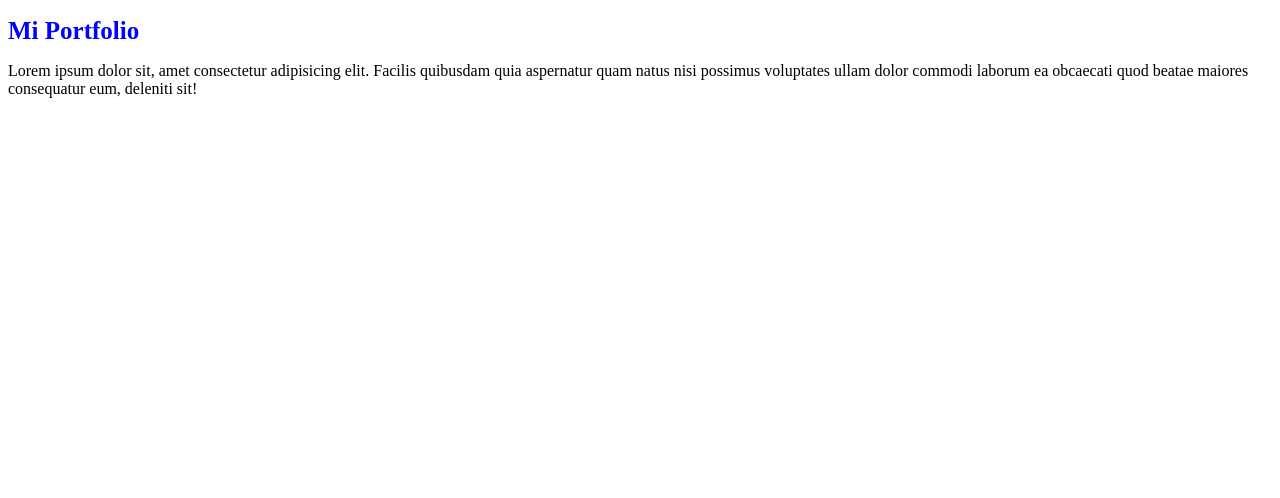
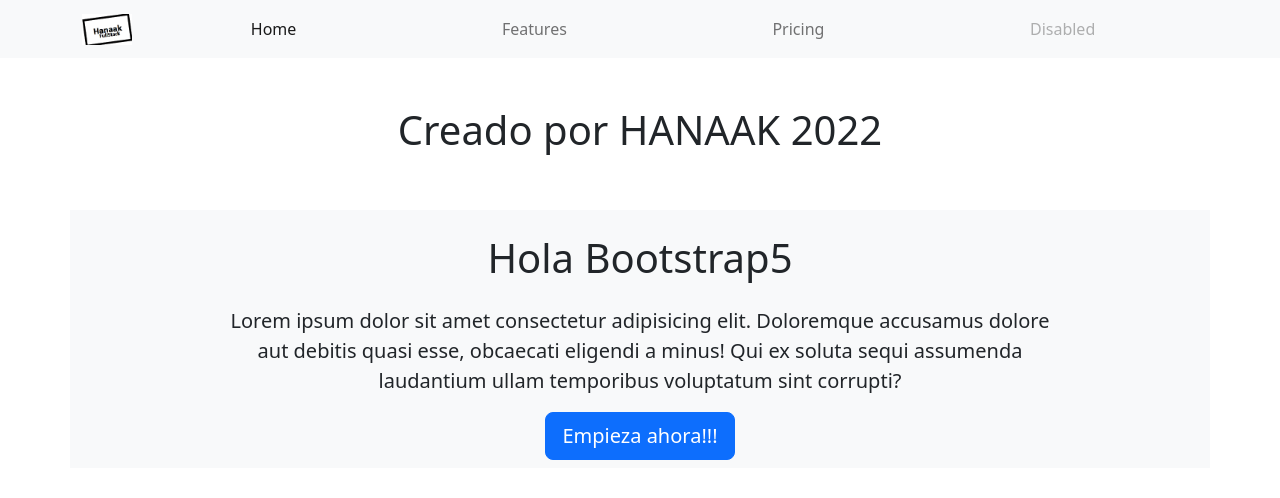
Before and after one commit to hernanpm101/portfolio-FrontEnd, a plain HTML site: page index.html in a window 1280 px wide. Drawn offline with nearby package versions, Linux system fonts and the light colour scheme.

Commit message:
6to commit

```diff
--- a/index.html
+++ b/index.html
@@ -1,17 +1,59 @@
 <!DOCTYPE html>
 <html lang="en">
+
 <head>
     <meta charset="UTF-8">
     <meta http-equiv="X-UA-Compatible" content="IE=edge">
     <meta name="viewport" content="width=device-width, initial-scale=1.0">
-    <title>Proyecto Practicas</title>
-    <link rel="stylesheet" href="styles.css">
+    <title>Portfolio FrontEnd</title>
+    <!-- CSS only -->
+    <link href="https://cdn.jsdelivr.net/npm/bootstrap@5.2.0/dist/css/bootstrap.min.css" rel="stylesheet"
+        integrity="sha384-gH2yIJqKdNHPEq0n4Mqa/HGKIhSkIHeL5AyhkYV8i59U5AR6csBvApHHNl/vI1Bx" crossorigin="anonymous">
 </head>
+</head>
+
 <body>
-    <h1>Mi Portfolio</h1>
-<p>
-    Lorem ipsum dolor sit, amet consectetur adipisicing elit. Facilis quibusdam quia aspernatur quam natus nisi possimus
-    voluptates ullam dolor commodi laborum ea obcaecati quod beatae maiores consequatur eum, deleniti sit!
-</p>
+    <nav class="navbar navbar-expand-lg bg-light">
+        <div class="container">
+            <a class="navbar-brand" href="#">
+                <img src="./Hanaak.png" alt="logo" style="max-height: 50px; max-width: 50px;">
+            </a>
+            <button class="navbar-toggler" type="button" data-bs-toggle="collapse" data-bs-target="#navbarNavAltMarkup"
+                aria-controls="navbarNavAltMarkup" aria-expanded="false" aria-label="Toggle navigation">
+                <span class="navbar-toggler-icon"></span>
+            </button>
+            <div class="collapse navbar-collapse" id="navbarNavAltMarkup">
+                <div class="navbar-nav nav-fill w-100">
+                    <a class="nav-link active" aria-current="page" href="#">Home</a>
+                    <a class="nav-link" href="#">Features</a>
+                    <a class="nav-link" href="#">Pricing</a>
+                    <a class="nav-link disabled">Disabled</a>
+                </div>
+            </div>
+        </div>
+    </nav>
+
+    <h1 class="text-center py-5"> Creado por HANAAK 2022</h1>
+
+    <header class="container text-center bg-light">
+        <div class="row py-2">
+            <h1 class="py-3">Hola Bootstrap5</h1>
+            <div class="col-lg-9 mx-auto">
+                <p class="lead">Lorem ipsum dolor sit amet consectetur adipisicing elit. Doloremque accusamus dolore aut
+                    debitis quasi esse, obcaecati eligendi a minus! Qui ex soluta sequi assumenda laudantium ullam
+                    temporibus voluptatum sint corrupti?
+
+                </p>
+                <a href="#" class="btn btn-primary btn-lg">Empieza ahora!!!</a>
+            </div>
+        </div>
+    </header>
+
+
+    <!-- JavaScript Bundle with Popper -->
+    <script src="https://cdn.jsdelivr.net/npm/bootstrap@5.2.0/dist/js/bootstrap.bundle.min.js"
+        integrity="sha384-A3rJD856KowSb7dwlZdYEkO39Gagi7vIsF0jrRAoQmDKKtQBHUuLZ9AsSv4jD4Xa"
+        crossorigin="anonymous"></script>
 </body>
+
 </html>
```
Also changed, not shown: Hanaak.png (added).
